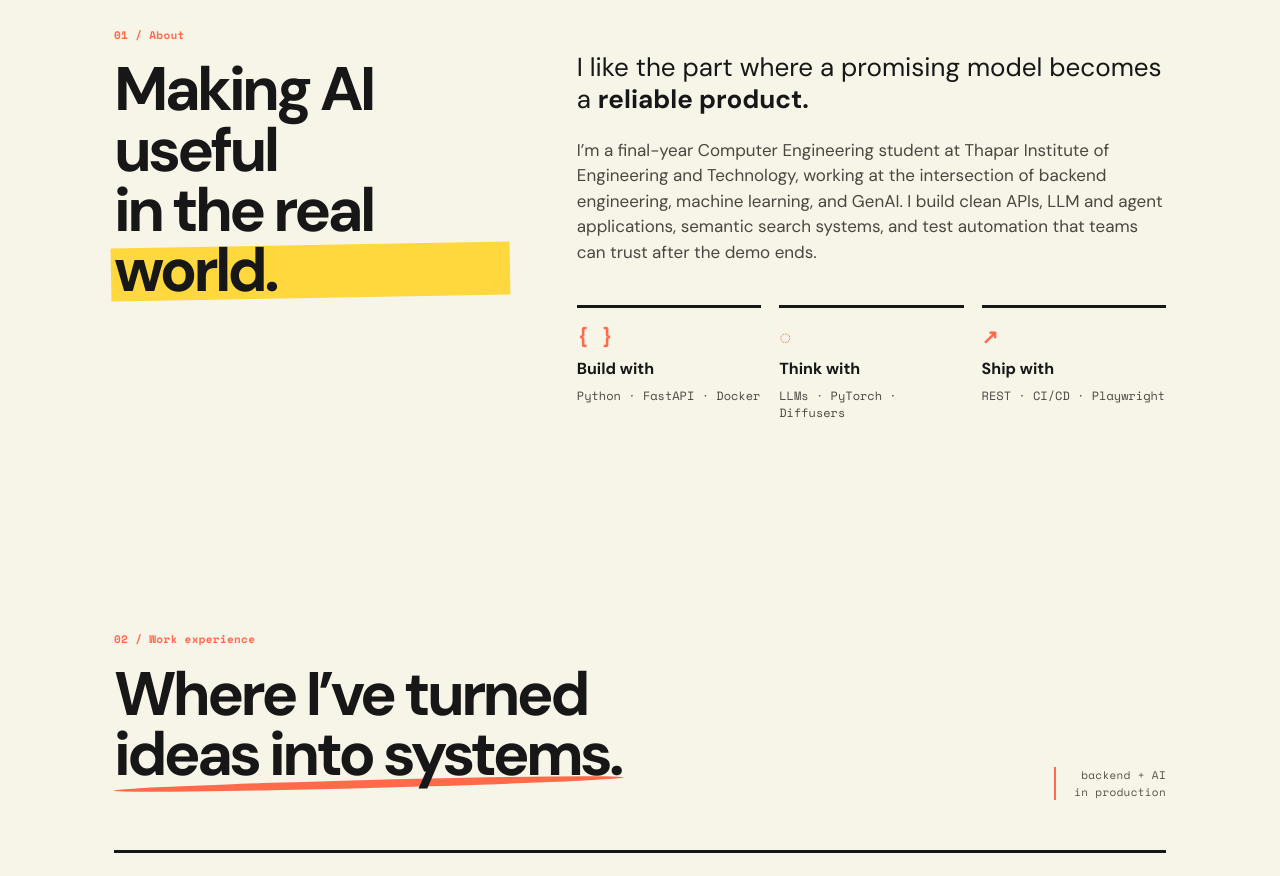
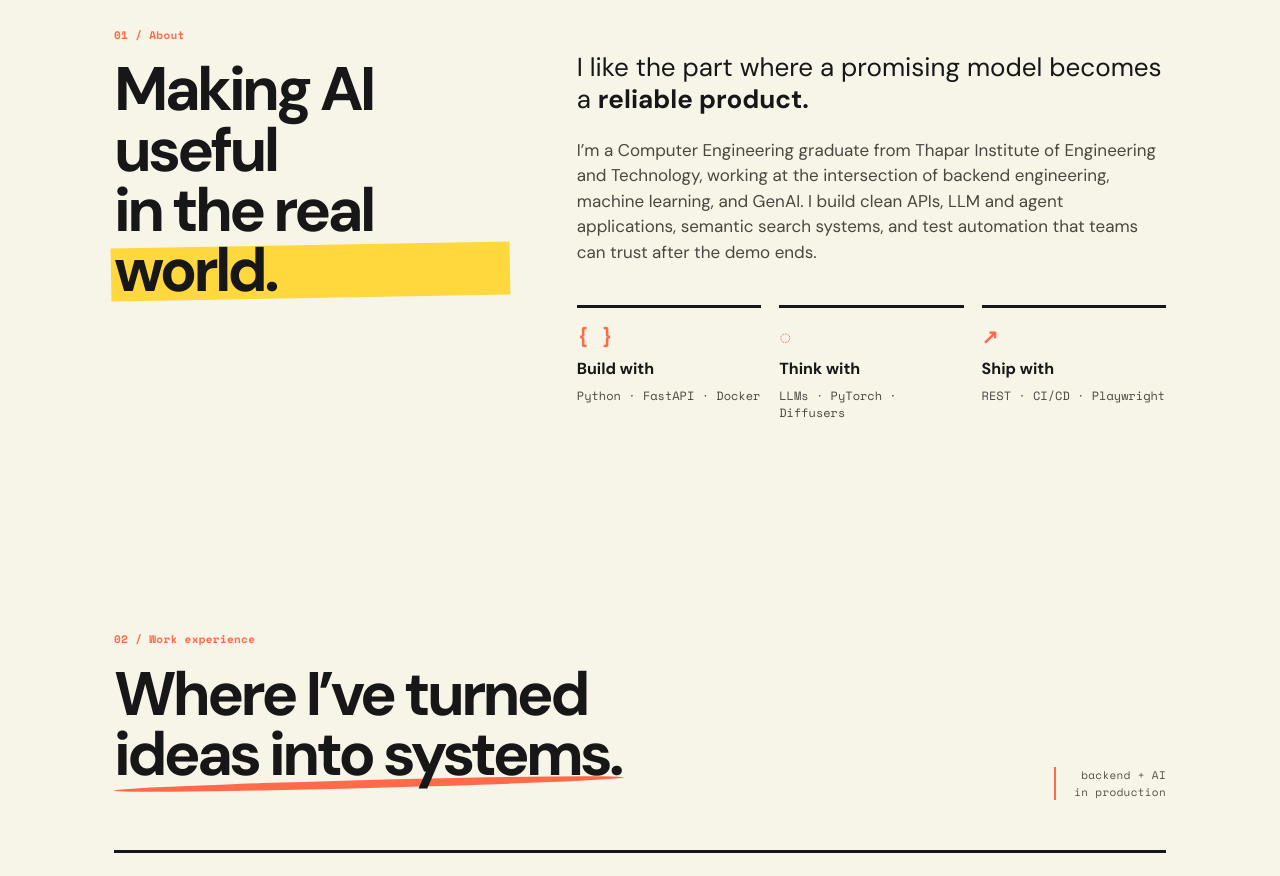
Before and after one commit to guptapiyush16/Keyfolio, a website built with Vite: page index.html in a window 1280 px wide. Shown: the part 920-1796 px from the top of the page. Built offline with nearby package versions, Linux system fonts and the light colour scheme; files whose address does not match are found by name.

Commit message:
Update description of education status in index.html

```diff
--- a/index.html
+++ b/index.html
@@ -106,7 +106,7 @@
         </div>
         <div class="about-content">
           <p class="big-copy">I like the part where a promising model becomes a <strong>reliable product.</strong></p>
-          <p>I’m a final-year Computer Engineering student at Thapar Institute of Engineering and Technology, working at the intersection of backend engineering, machine learning, and GenAI. I build clean APIs, LLM and agent applications, semantic search systems, and test automation that teams can trust after the demo ends.</p>
+          <p>I’m a Computer Engineering graduate from Thapar Institute of Engineering and Technology, working at the intersection of backend engineering, machine learning, and GenAI. I build clean APIs, LLM and agent applications, semantic search systems, and test automation that teams can trust after the demo ends.</p>
           <div class="skill-grid">
             <div>
               <span class="skill-icon">{ }</span>
```
